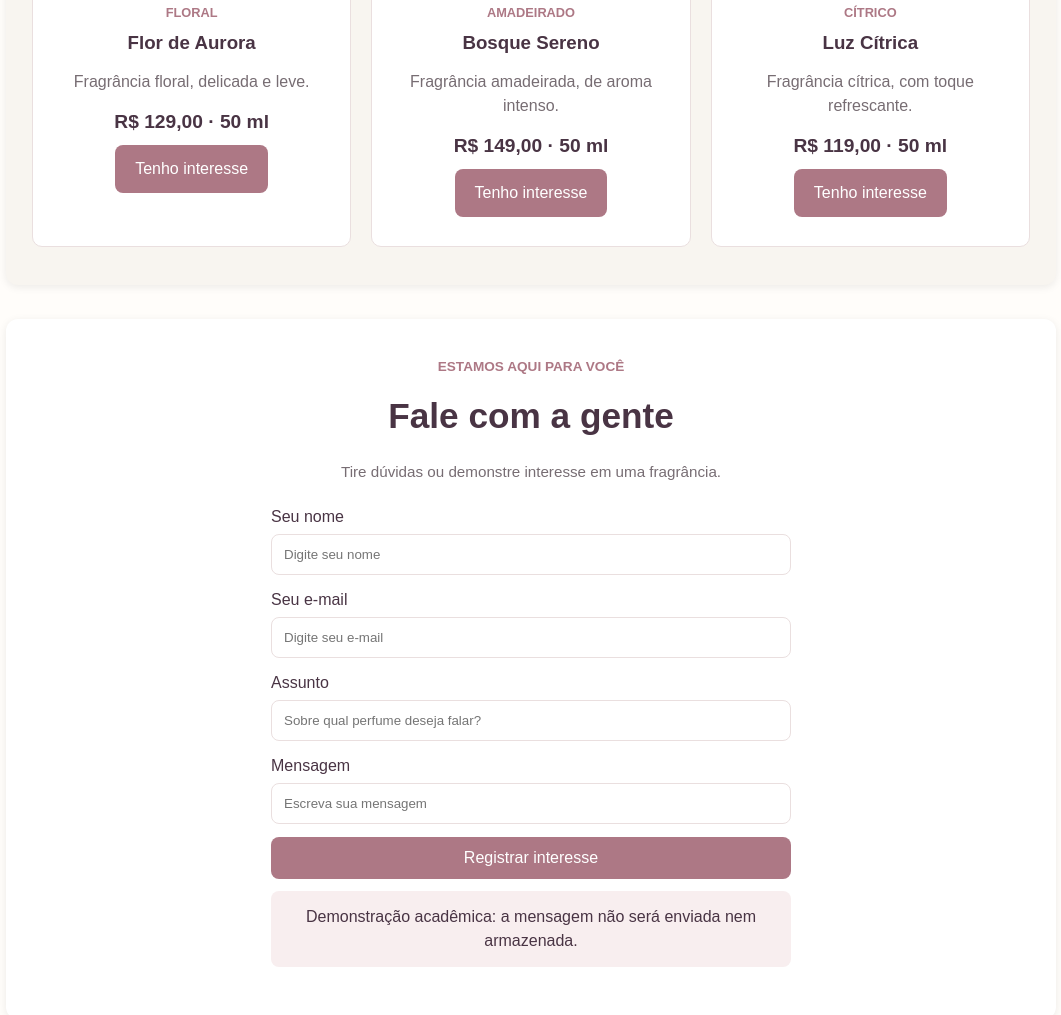
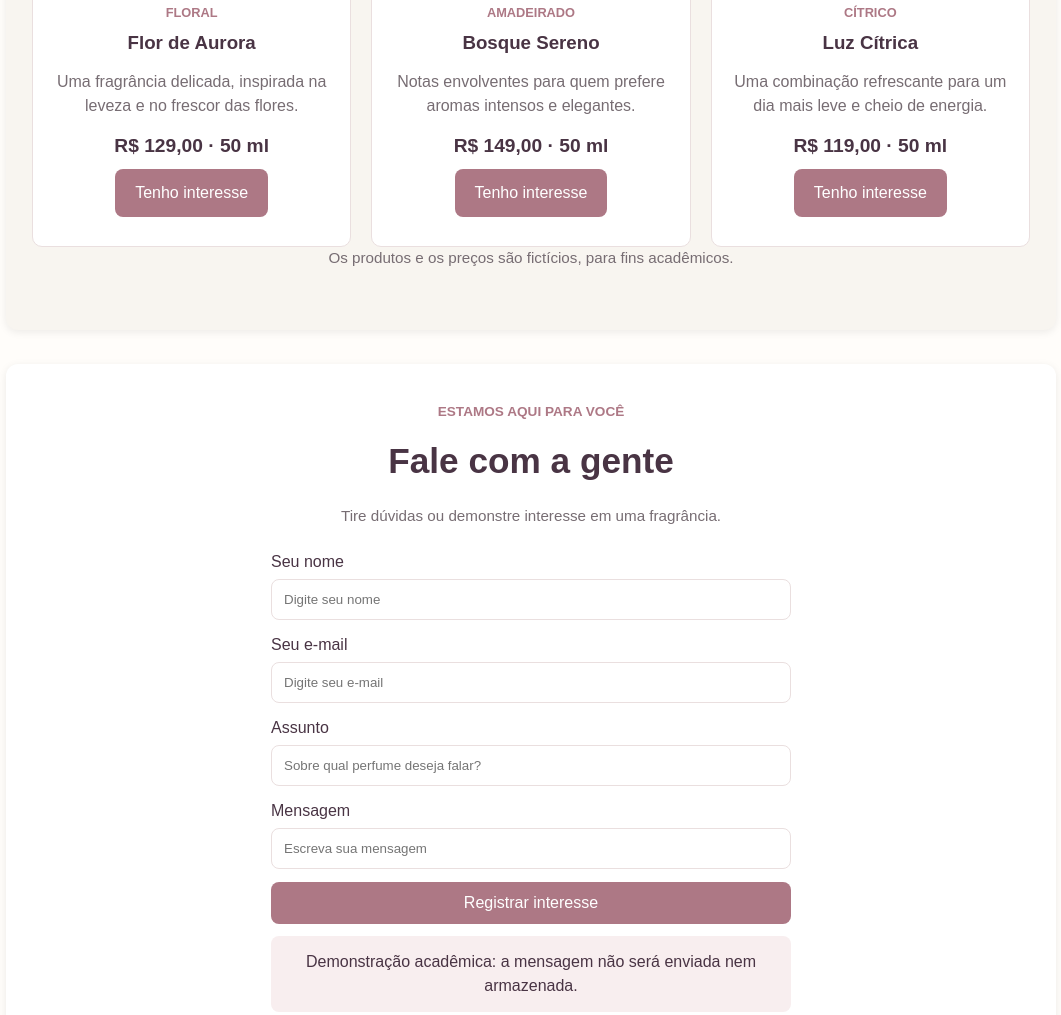
Before and after one commit to renatodsp/AV3-Dev.Web, a plain HTML site: page index.html in a window 1280 px wide. Shown: the part 1419-2434 px from the top of the page, without its empty margins (109-1170 px from the left). Drawn offline with Linux system fonts and the light colour scheme.

Commit message:
revisão de descrições e avisos de seções

```diff
--- a/index.html
+++ b/index.html
@@ -55,7 +55,7 @@
                     <div class="foto-produto foto-floral"></div>
                     <p class="tipo">FLORAL</p>
                     <h3>Flor de Aurora</h3>
-                    <p>Fragrância floral, delicada e leve.</p>
+                    <p>Uma fragrância delicada, inspirada na leveza e no frescor das flores.</p>
                     <span class="preco">R$ 129,00 · 50 ml</span>
                     <a class="btn interesse" href="#contato">Tenho interesse</a>
                 </div>
@@ -63,7 +63,7 @@
                     <div class="foto-produto foto-bosque"></div>
                     <p class="tipo">AMADEIRADO</p>
                     <h3>Bosque Sereno</h3>
-                    <p>Fragrância amadeirada, de aroma intenso.</p>
+                    <p>Notas envolventes para quem prefere aromas intensos e elegantes.</p>
                     <span class="preco">R$ 149,00 · 50 ml</span>
                     <a class="btn interesse" href="#contato">Tenho interesse</a>
                 </div>
@@ -71,11 +71,12 @@
                     <div class="foto-produto foto-citrica"></div>
                     <p class="tipo">CÍTRICO</p>
                     <h3>Luz Cítrica</h3>
-                    <p>Fragrância cítrica, com toque refrescante.</p>
+                    <p>Uma combinação refrescante para um dia mais leve e cheio de energia.</p>
                     <span class="preco">R$ 119,00 · 50 ml</span>
                     <a class="btn interesse" href="#contato">Tenho interesse</a>
                 </div>
             </div>
+            <p class="dica">Os produtos e os preços são fictícios, para fins acadêmicos.</p>
         </section>
 
         <section id="contato" class="secao">
@@ -112,6 +113,7 @@
 
     <footer class="rodape">
         <p>✿ Alma & Aroma · Perfumes para momentos que ficam.</p>
+        <p>© 2026 · Projeto acadêmico fictício · Não realiza compras reais.</p>
     </footer>
 </body>
 </html>
```
